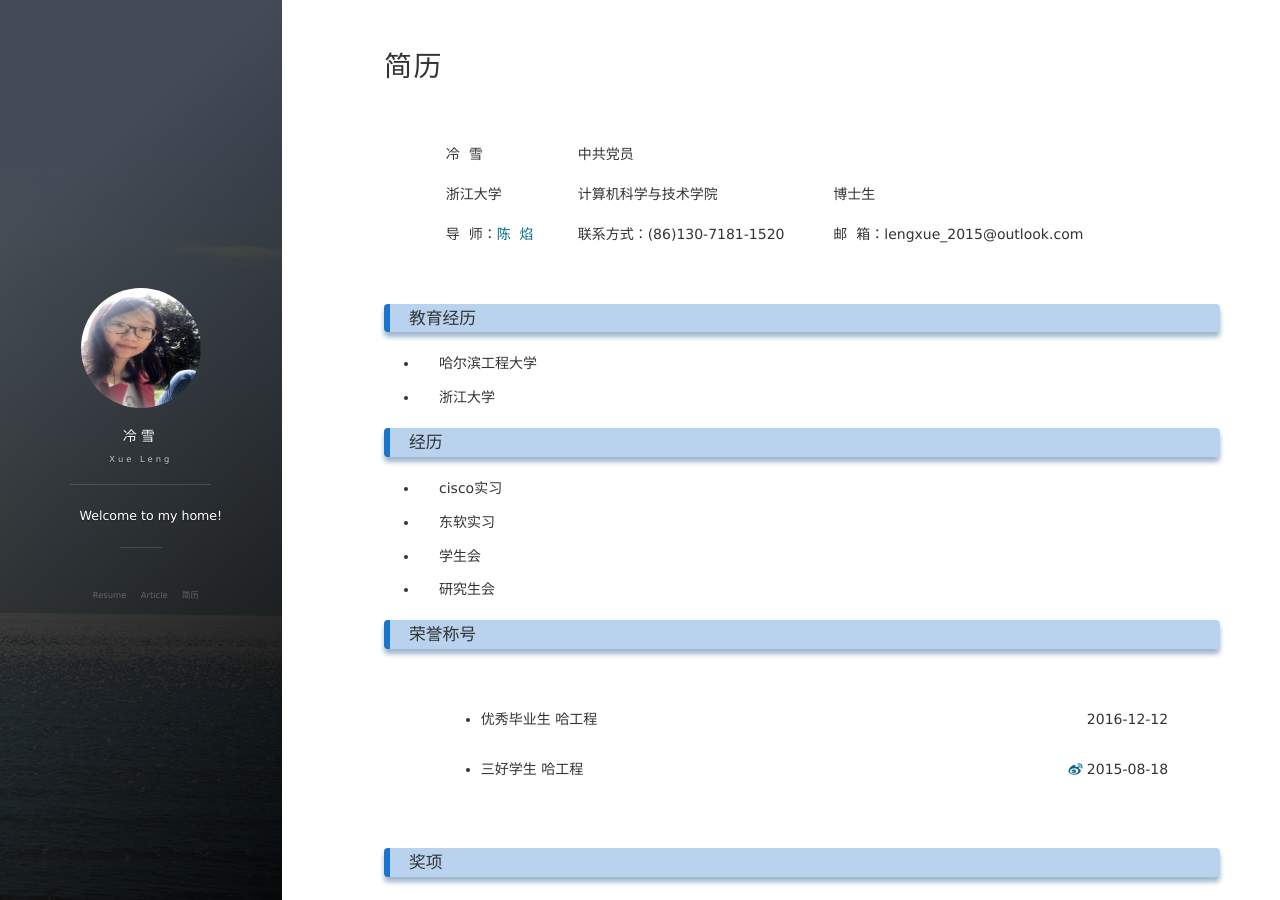
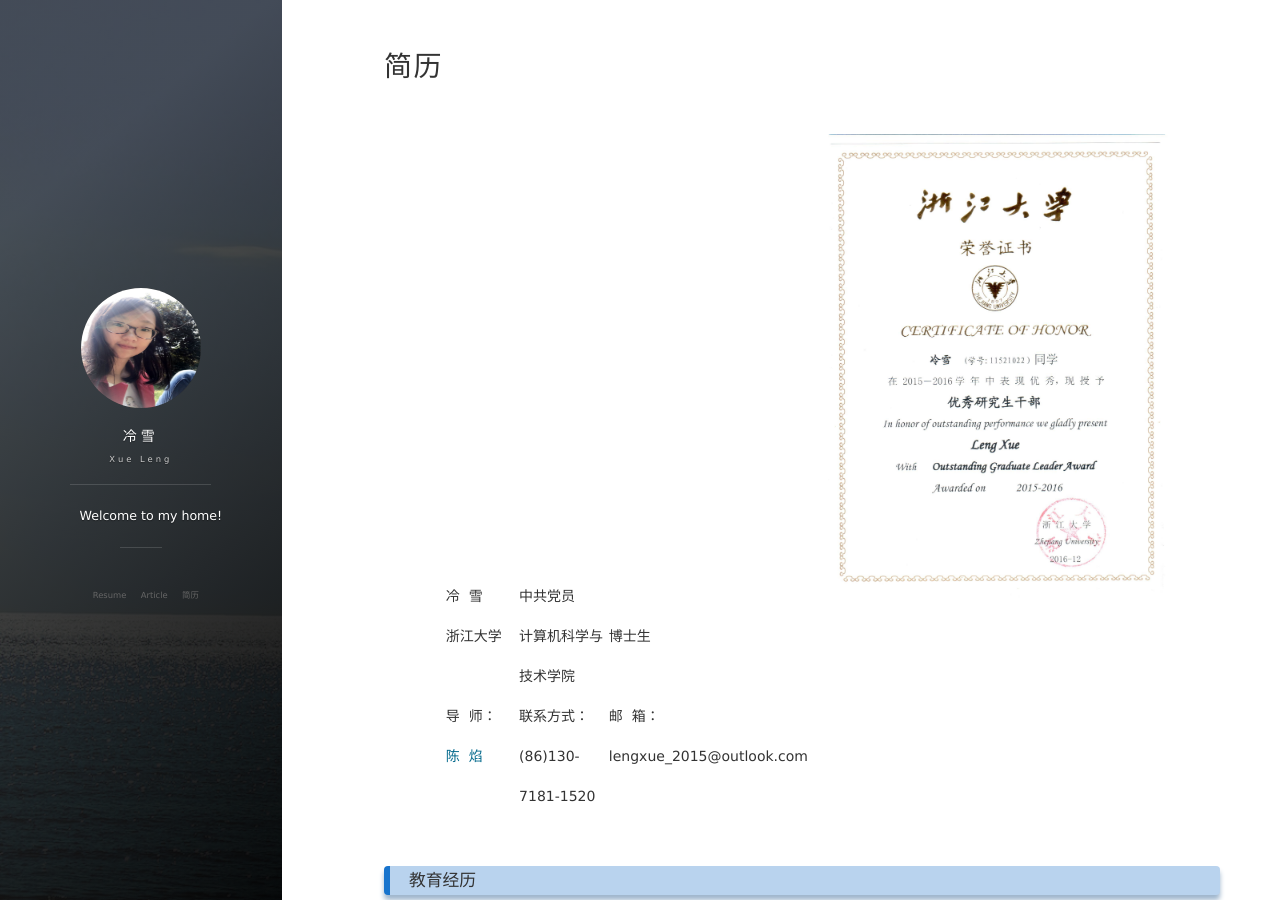
Before and after one commit to lxv458/OldWeb, a Jekyll site: the page built from about.md, in a window 1280 px wide and 900 px high. Built offline with Jekyll 4.4.1, drawn with Linux system fonts in a browser that asks for light colours; nearby versions of some CDN libraries; comment, search, counter and statistics services are not loaded.

Commit message:
basic information

```diff
--- a/about.md
+++ b/about.md
@@ -7,7 +7,7 @@
  		<td align="left">冷&nbsp;&nbsp;雪</td>
  		<td align="left">中共党员</td>
  		<td align="left"></td>
- 		<td align="left" rowspan="3">&nbsp;&nbsp;</td>
+ 		<td align="left" rowspan="3"><img src="/images/leng/resume/excellent_leader_zju.jpg"></td>
  	</tr>
  	<tr>
  		<td align="left">浙江大学</td>
```
